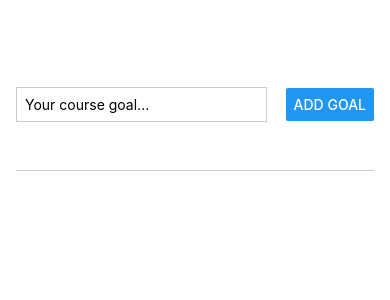
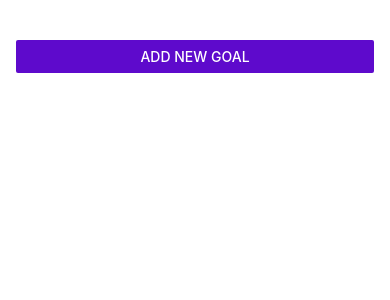
Before and after one commit to NikolayDimov/React-Native-Goals, a React Native app: screen / in a window 390 px wide. Shown: the top 300 px of the page. Built offline with nearby package versions, Linux system fonts and the light colour scheme.

Commit message:
addGoal Modal added

```diff
--- a/App.js
+++ b/App.js
@@ -5,10 +5,20 @@
 import GoalInput from './components/GoalInput';
 
 export default function App() {
+  const [modalIsVisible, setModalIsVidible] = useState(false);
   const [courseGoals, setCourseGoals] = useState([]);
+
+  function startAddGoalhandler() {
+    setModalIsVidible(true);
+  }
+
+  function endAddGoalhandler() {
+    setModalIsVidible(false);
+  }
 
   function addGoalhandler(enteredGoalText) {
     setCourseGoals(currentCourseGoals => [...currentCourseGoals, { text: enteredGoalText, id: Math.random().toString() }]);
+    endAddGoalhandler();
   };
 
   function deleteGoalHandler(id) {
@@ -20,7 +30,12 @@
   return (
     <SafeAreaProvider>
       <SafeAreaView style={styles.appContainer}>
-        <GoalInput onAddGoal={addGoalhandler} />
+        <Button
+          title='Add New Goal'
+          color='#5e0acc'
+          onPress={startAddGoalhandler}
+        />
+        {modalIsVisible && <GoalInput visible={modalIsVisible} onAddGoal={addGoalhandler} onCancel={endAddGoalhandler} />}
         <View style={styles.goalsContainer}>
           <FlatList data={courseGoals} renderItem={itemData => {
             return <GoalItem
--- a/components/GoalInput.js
+++ b/components/GoalInput.js
@@ -1,5 +1,5 @@
 import { useState } from 'react';
-import { StyleSheet, View, TextInput, Button } from "react-native";
+import { StyleSheet, View, TextInput, Button, Modal } from "react-native";
 
 
 function GoalInput(props) {
@@ -16,14 +16,23 @@
 
 
     return (
+        <Modal visible={props.visible} animationType='slide'>
             <View style={styles.inputContainer}>
                 <TextInput
                     style={styles.textInput}
                     placeholder='Your course goal...'
                     onChangeText={goalInputhandler}
                     value={enteredGoalText} />
+                <View style={styles.buttonContainer}>
+                    <View style={styles.button}>
                         <Button title="Add Goal" onPress={addGoalhandler} />
                     </View>
+                    <View style={styles.button}>
+                        <Button title='Cancel' onPress={props.onCancel} />
+                    </View>
+                </View>
+            </View>
+        </Modal>
     );
 };
 
@@ -35,18 +44,25 @@
 const styles = StyleSheet.create({
     inputContainer: {
         flex: 1,
-        flexDirection: 'row',
-        justifyContent: "space-between",
+        justifyContent: "center",
         alignItems: 'center',
         marginBottom: 24,
+        padding: 16,
         borderBottomWidth: 1,
         borderBottomColor: '#cccccc'
     },
     textInput: {
         borderWidth: 1,
         borderColor: '#cccccc',
-        width: "70%",
-        marginRight: 8,
+        width: "100%",
         padding: 8
     },
+    buttonContainer: {
+        marginTop: 16,
+        flexDirection: 'row'
+    },
+    button: {
+        width: 100,
+        marginHorizontal: 8
+    }
 });
```
Lines whose indentation alone changed are shown as unchanged.
